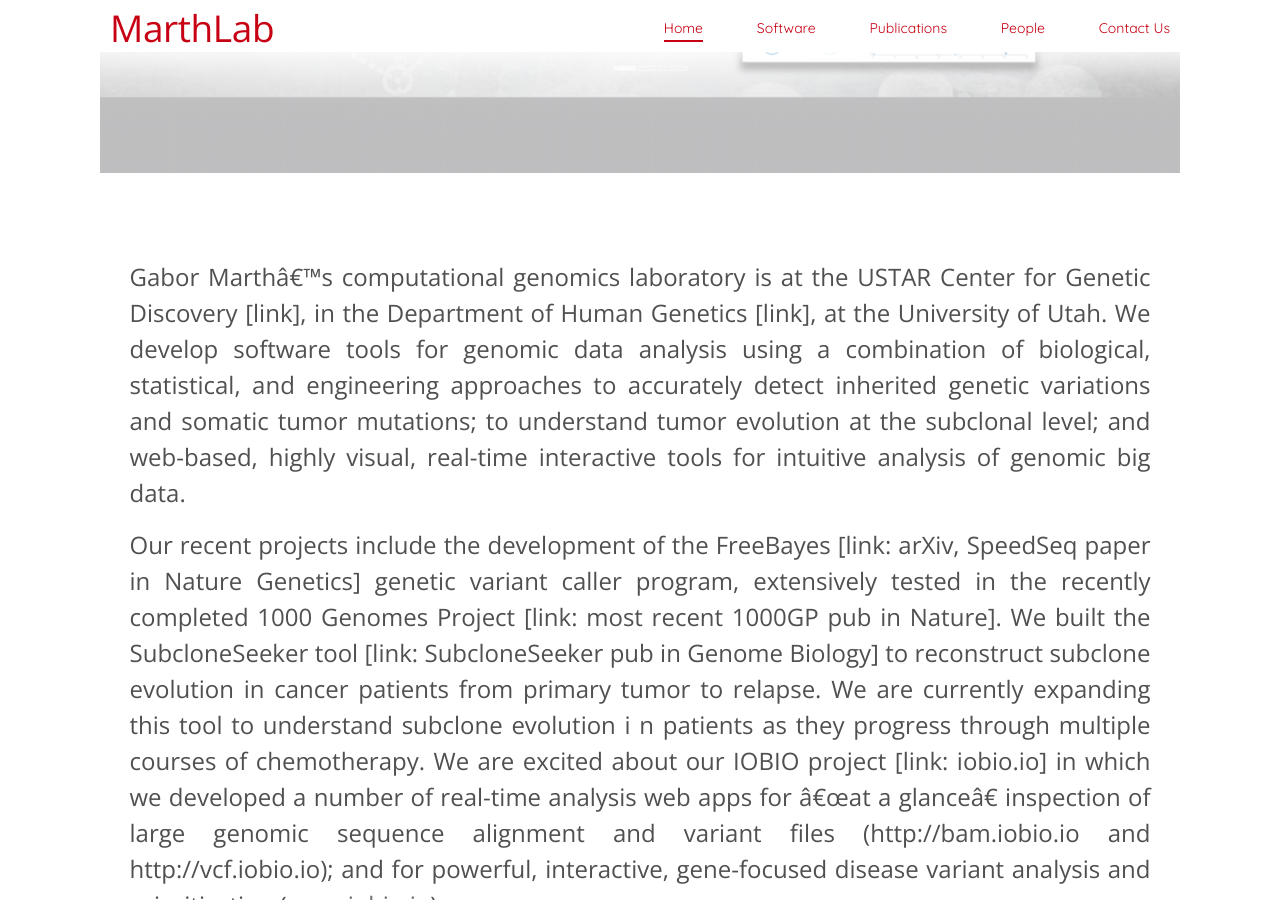
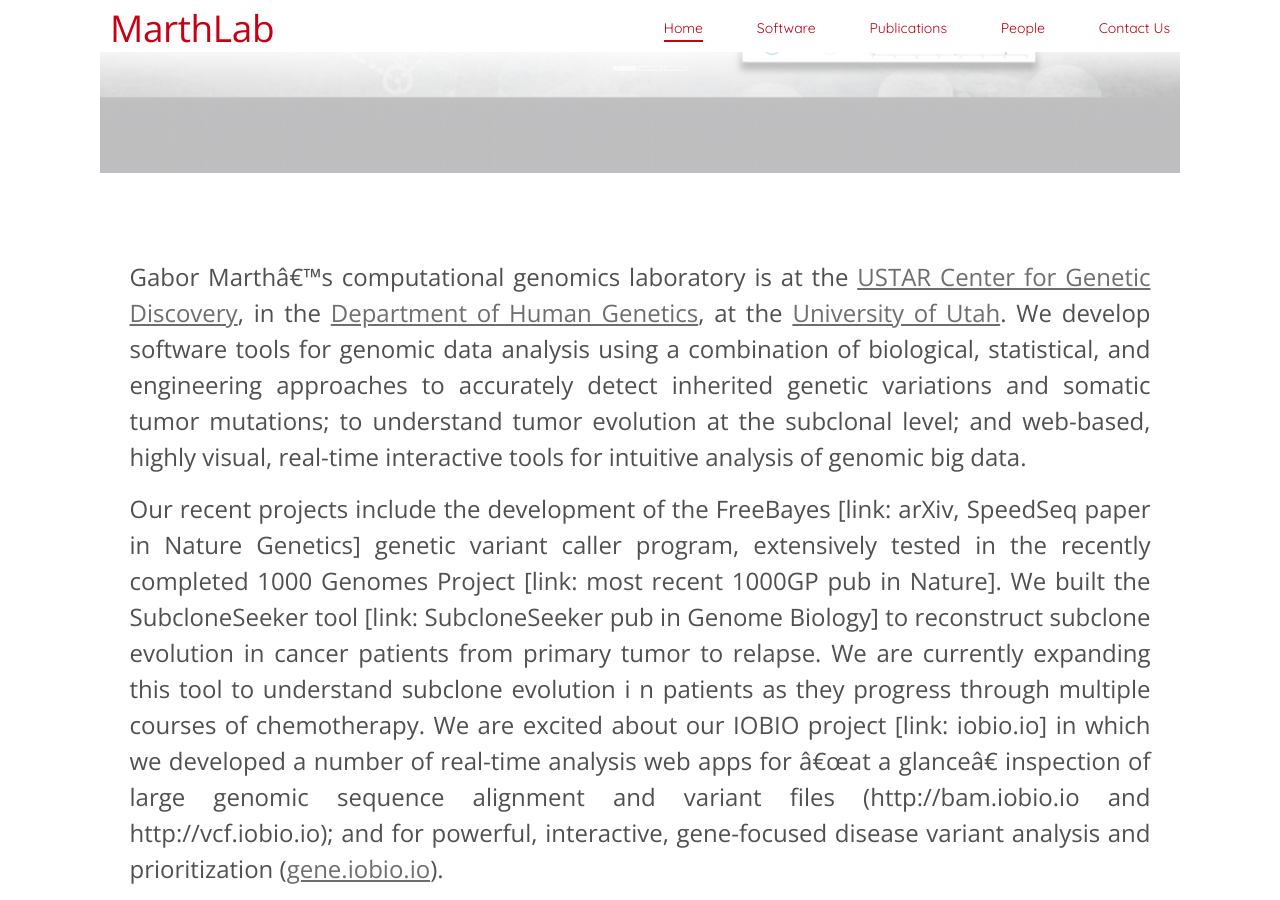
Before and after one commit to marthlab/LabWebsite, a Jekyll site: the page built from index.html, in a window 1280 px wide and 900 px high, scrolled down 313 px. Built offline with Jekyll 4.4.1, drawn with Linux system fonts in a browser that asks for light colours; Markdown is read by kramdown in place of the engine named in the settings.

Commit message:
Update index.html

```diff
--- a/index.html
+++ b/index.html
@@ -35,8 +35,10 @@
 <div class='container'>
 	<div class='mission-statement'>
 		<div style="font-size:24px; color:rgb(80,80,80)">
-		Gabor Marth’s computational genomics laboratory is at the USTAR Center for Genetic Discovery [link],
-		in the Department of Human Genetics [link], at the University of Utah. We develop software tools
+		Gabor Marth’s computational genomics laboratory is at the
+		<a href="http://ucgd.genetics.utah.edu">USTAR Center for Genetic Discovery</a>,
+		in the <a href="http://www.genetics.utah.edu">Department of Human Genetics</a>, at the
+		<a href="http://www.utah.edu">University of Utah</a>. We develop software tools
 		for genomic data analysis using a combination of biological, statistical, and engineering approaches
 		to accurately detect inherited genetic variations and somatic tumor mutations; to understand
 		tumor evolution at the subclonal level; and web-based, highly visual, real-time interactive tools
```
